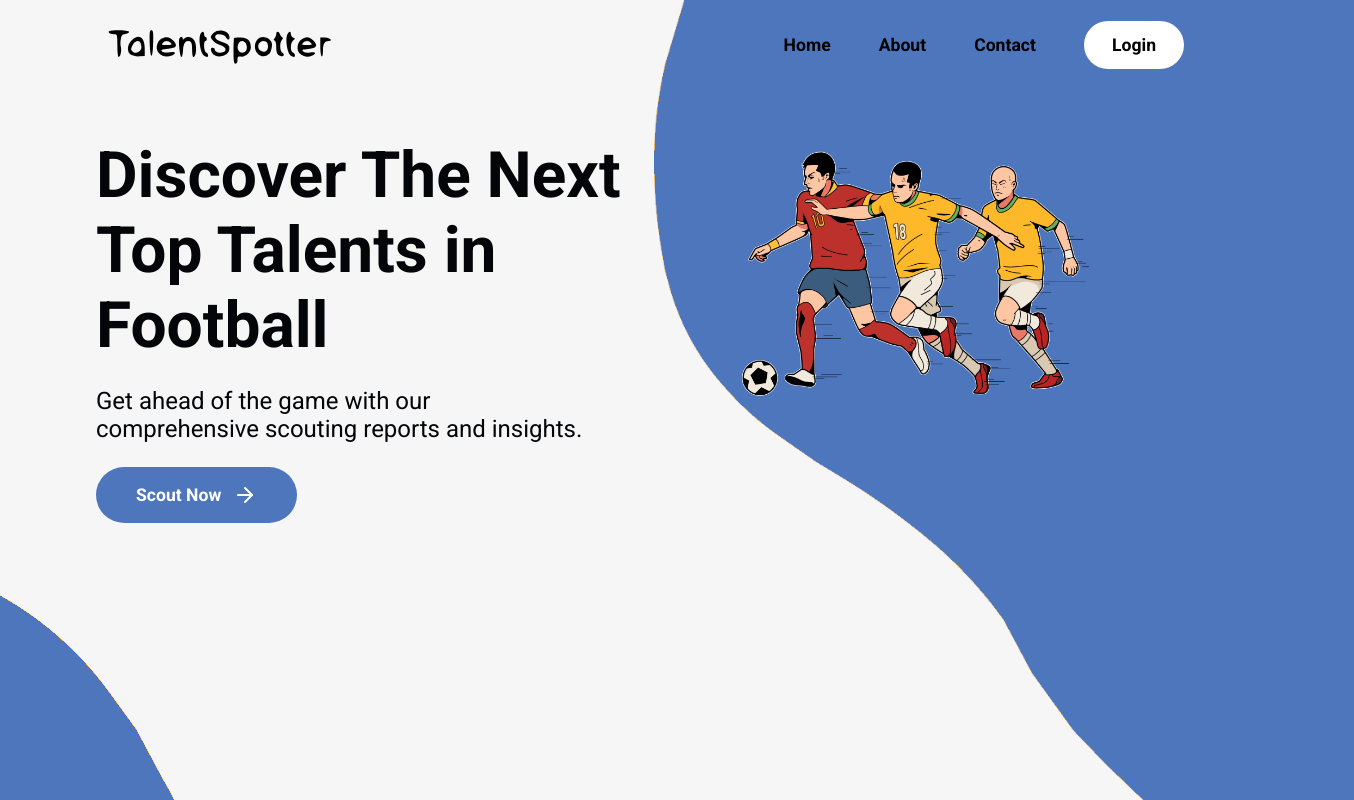
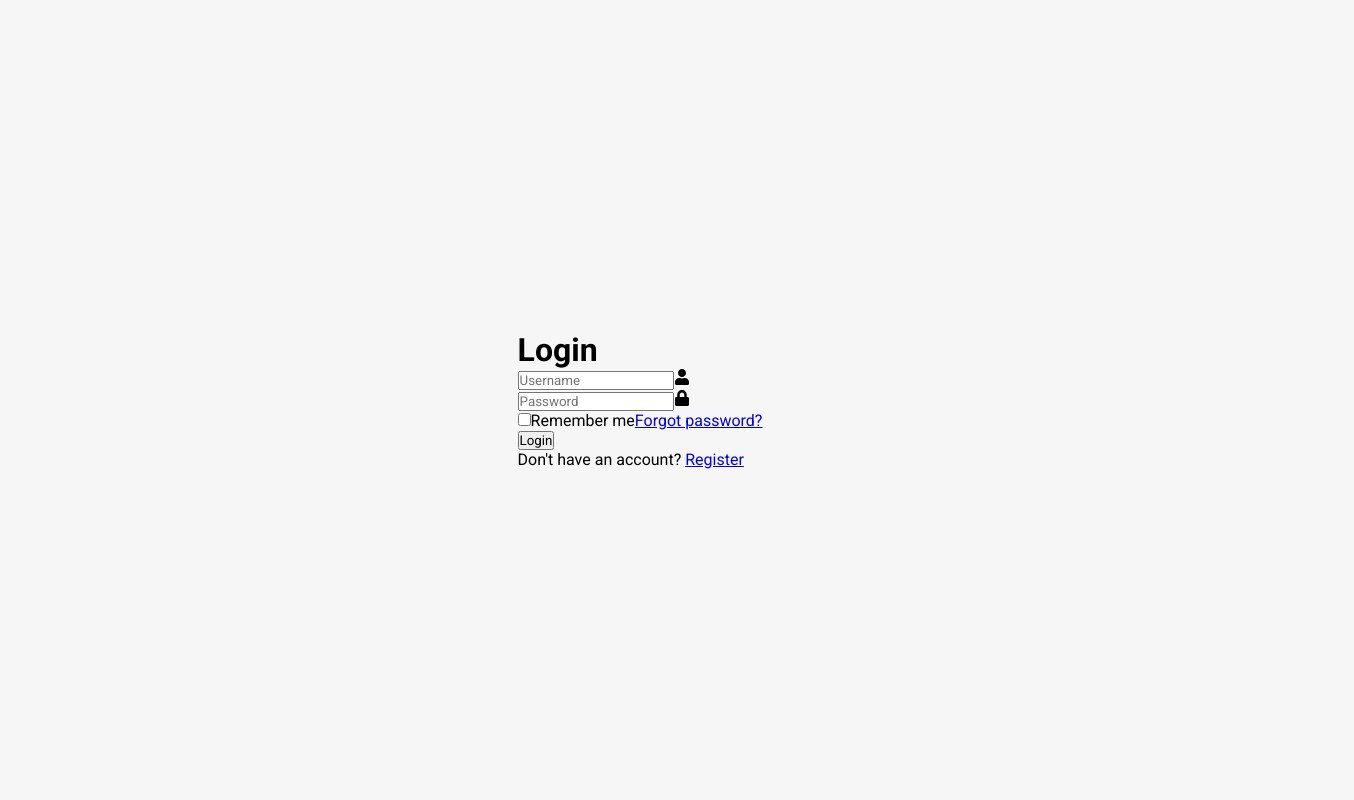
Before and after one commit to ditzaa/bachelor, a React (Vite) app in the folder frontend/: page /login in a window 1280 px wide. Shown: the top 800 px of the page, 1354 px wide, since content can reach past the window. Built offline with nearby package versions, Linux system fonts and the light colour scheme.

Commit message:
Routed LoginPg to HomePg

```diff
--- a/frontend/src/App.jsx
+++ b/frontend/src/App.jsx
@@ -1,15 +1,24 @@
-import Home from "./Components/Home/Home";
-import About from "./Components/Home/About";
 import "./Pages/Home.css";
-import Work from "./Components/Home/Work";
-import Footer from "./Components/Home/Footer";
+import LoginForm from "./Pages/LoginForm";
+import {
+  Route,
+  createBrowserRouter,
+  createRoutesFromElements,
+  RouterProvider,
+} from "react-router-dom";
+
+const router = createBrowserRouter(
+  createRoutesFromElements(
+    <>
+      <Route index element={<HomePg />}></Route>
+      <Route path="/login" element={<LoginForm />}></Route>
+    </>
+  )
+);
+
 import HomePg from "./Pages/HomePg";
 function App() {
-  return (
-    <>
-      <HomePg></HomePg>
-    </>
-  );
+  return <RouterProvider router={router} />;
 }
 
 export default App;
--- a/frontend/src/Components/Home/Navbar.jsx
+++ b/frontend/src/Components/Home/Navbar.jsx
@@ -14,6 +14,8 @@ import List from "@mui/material/List";
 import HomeIcon from "@mui/icons-material/Home";
 import InfoIcon from "@mui/icons-material/Info";
 import { useState } from "react";
+
+import { Link } from "react-router-dom";
 
 const Navbar = () => {
   const [openMenu, setOpenMenu] = useState(false);
@@ -37,7 +39,9 @@ const Navbar = () => {
         <a href="">Home</a>
         <a href="">About</a>
         <a href="">Contact</a>
-        <button className="primary-button">Login</button>
+        <Link to="/login">
+          <button className="primary-button">Login</button>
+        </Link>
       </div>
       <div className="navbar-menu-container">
         <HiOutlineBars3 onClick={() => setOpenMenu(true)}></HiOutlineBars3>
--- a/frontend/src/Pages/LoginForm.css
+++ b/frontend/src/Pages/Login.css
@@ -13,5 +13,4 @@ body {
   justify-content: center;
   align-items: center;
   min-height: 100vh;
-  background: seagreen;
 }
--- a/frontend/src/Pages/LoginForm.jsx
+++ b/frontend/src/Pages/LoginForm.jsx
@@ -1,4 +1,4 @@
-import "./LoginForm.css";
+import "./Login.css";
 import { FaUser, FaLock } from "react-icons/fa";
 
 const LoginForm = () => {
--- a/package.json
+++ b/package.json
@@ -4,6 +4,7 @@
     "@emotion/styled": "^11.11.5",
     "@mui/icons-material": "^5.15.15",
     "@mui/material": "^5.15.15",
-    "react-icons": "^5.0.1"
+    "react-icons": "^5.0.1",
+    "react-router-dom": "^6.23.0"
   }
 }
```
Also changed, not shown: 1 other file (tests, documents, lock files or other folders).
